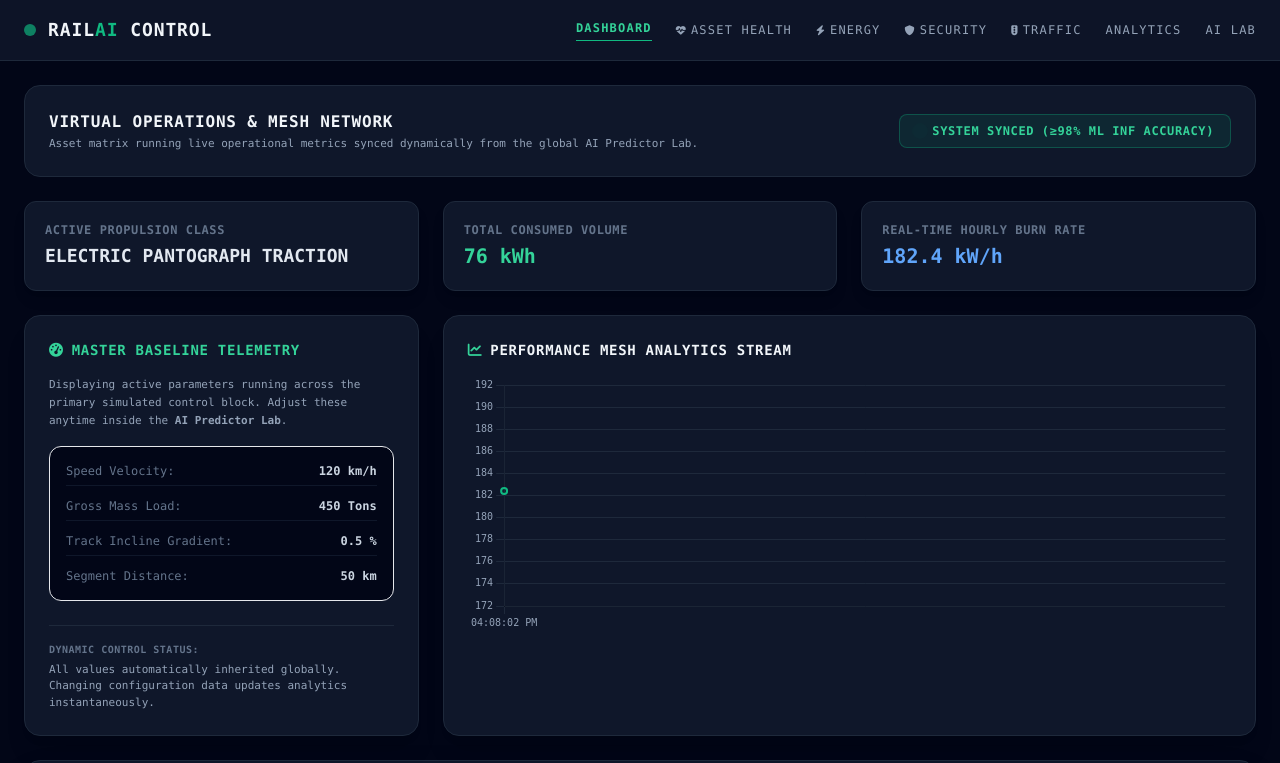
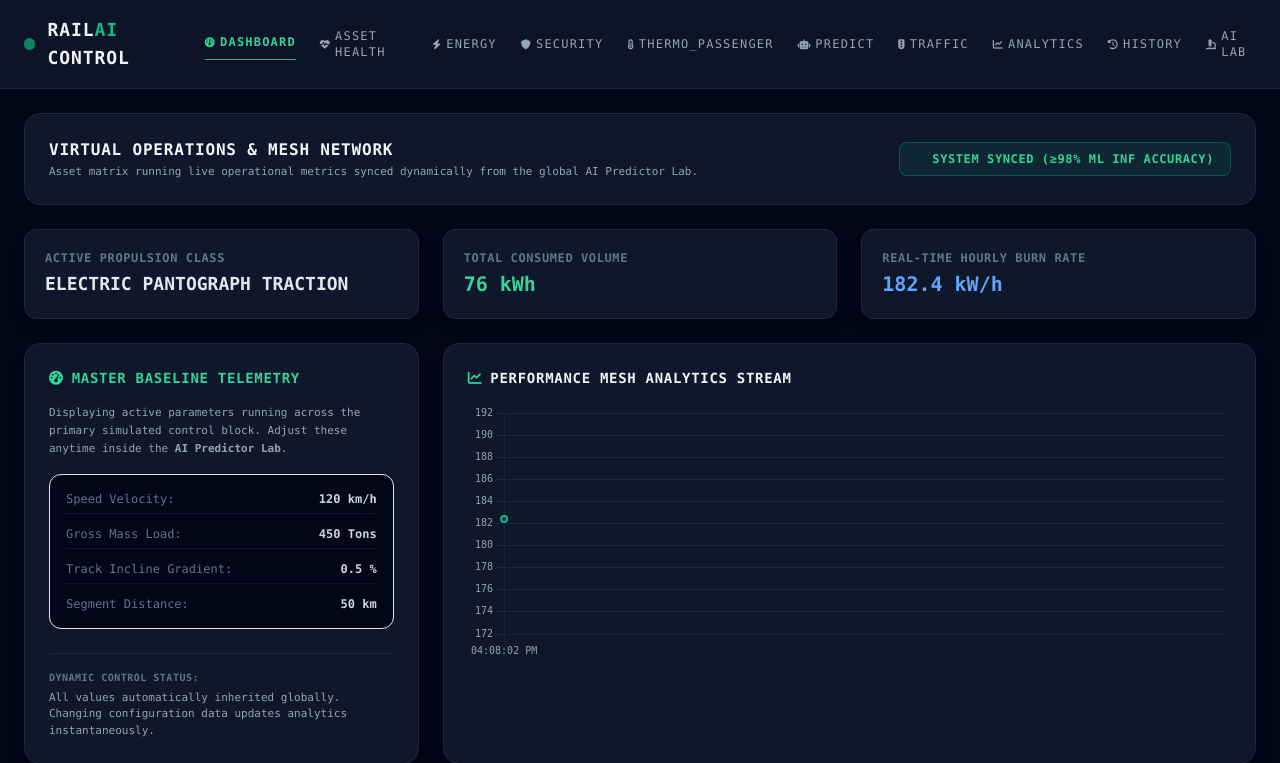
Before and after one commit to aravindsss2609-eng/RAILAI-CONSUMPTION-CONTROL, a Flask app: page / in a window 1280 px wide. Shown: the top 763 px of the page. Run offline with Flask 3, Linux system fonts and the light colour scheme; some libraries are stand-ins or nearby versions.

Commit message:
Updated navigation bar in app.py and verified route consistency

```diff
--- a/app.py
+++ b/app.py
@@ -179,6 +179,7 @@ def execute_inference():
     except Exception as ex: return jsonify({"success": False, "error": str(ex)}), 400
 
 # --- Global Navigation Patch Engine (Dynamic Injection) ---
+# --- Global Navigation Patch Engine (Dynamic Injection) ---
 @app.after_request
 def inject_global_navigation(response):
     if response.mimetype != 'text/html': return response
@@ -186,14 +187,18 @@ def inject_global_navigation(response):
     current_path = request.path
 
     nav_links = [
-        ("/", "Dashboard", None),
+        ("/", "Dashboard", "fa-gauge"),
         ("/asset-health", "Asset Health", "fa-heart-pulse"),
         ("/energy", "Energy", "fa-bolt"),
         ("/security", "Security", "fa-shield"),
+        ("/thermo_passenger", "Thermo_Passenger", "fa-temperature-half"),
+        ("/predict", "Predict", "fa-robot"),
         ("/traffic", "Traffic", "fa-traffic-light"),
-        ("/analytics", "Analytics", None),
-        ("/predict_page", "AI Lab", None)
+        ("/analytics", "Analytics", "fa-chart-line"),
+        ("/history", "History", "fa-history"),
+        ("/predict_page", "AI Lab", "fa-microscope")
     ]
+    # ... rest of your function
 
     links_html = []
     for path, label, icon in nav_links:
--- a/templates/index.html
+++ b/templates/index.html
@@ -22,6 +22,8 @@
             <a href="/asset-health" class="text-slate-400 hover:text-emerald-400 transition">Asset Health</a>
             <a href="/energy" class="text-slate-400 hover:text-emerald-400 transition">Energy</a>
             <a href="/security" class="text-slate-400 hover:text-emerald-400 transition">Security</a>
+            <a href="/thermo_passenger" class="text-slate-400 hover:text-emerald-400 transition">Thermo_Passenger</a>
+            <a href="/predict" class="text-slate-400 hover:text-emerald-400 transition">Predict</a>
             <a href="/traffic" class="text-slate-400 hover:text-emerald-400 transition">Traffic</a>
             <a href="/analytics" class="text-slate-400 hover:text-emerald-400 transition">Analytics</a>
             <a href="/history" class="text-slate-400 hover:text-emerald-400 transition">History</a>
```
